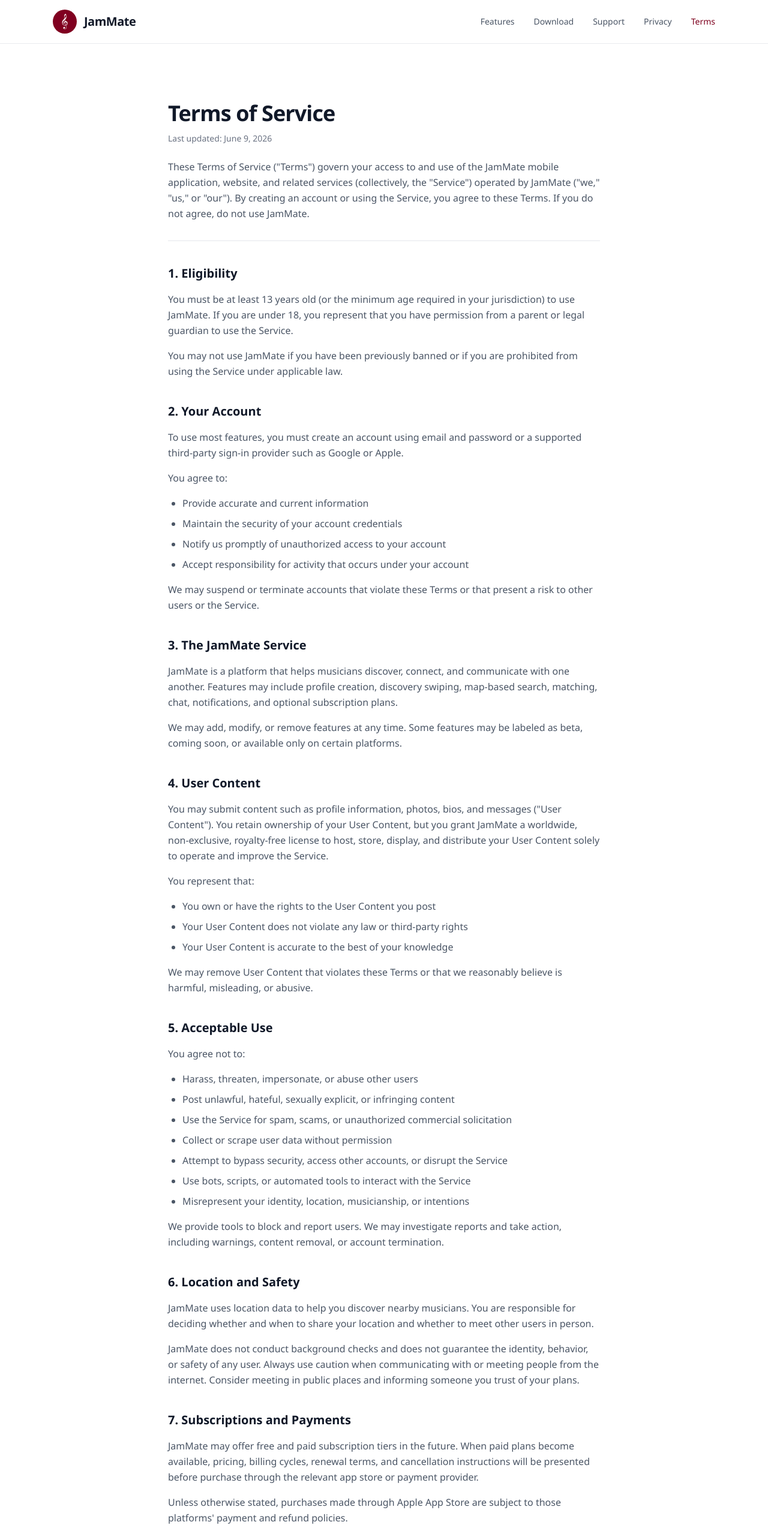
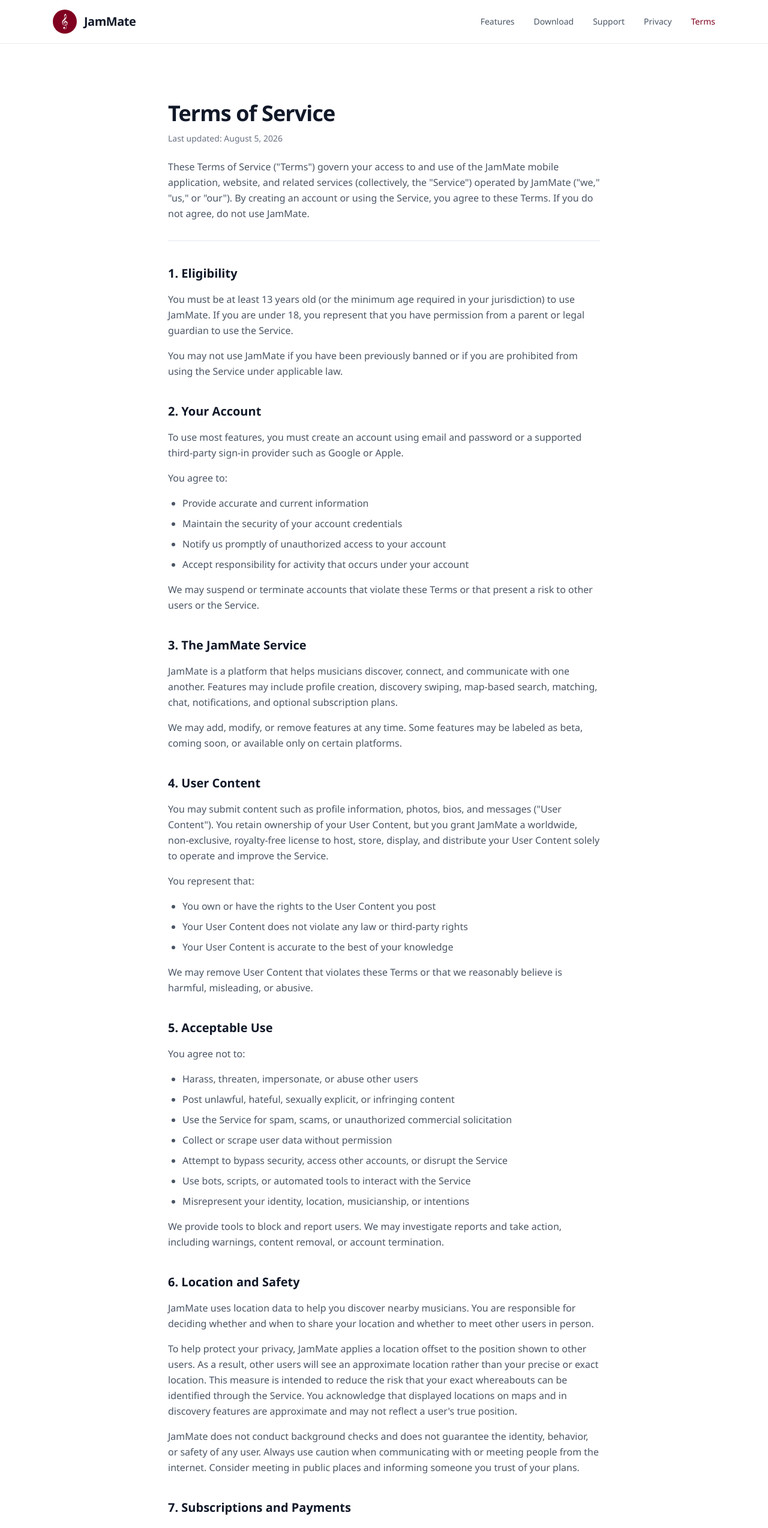
Before and after one commit to webmaster1225/Jamate-landing, a React (Vite) app: page /terms in a window 1280 px wide. Shown: the top 2548 px of the page at 60% size. Built offline with nearby package versions, Linux system fonts and the light colour scheme.

Commit message:
fix: terms

```diff
--- a/src/content/terms.ts
+++ b/src/content/terms.ts
@@ -1,6 +1,6 @@
 export const termsOfService = {
   title: 'Terms of Service',
-  lastUpdated: 'June 9, 2026',
+  lastUpdated: 'August 5, 2026',
   intro:
     'These Terms of Service ("Terms") govern your access to and use of the JamMate mobile application, website, and related services (collectively, the "Service") operated by JamMate ("we," "us," or "our"). By creating an account or using the Service, you agree to these Terms. If you do not agree, do not use JamMate.',
   sections: [
@@ -65,6 +65,7 @@ export const termsOfService = {
       title: '6. Location and Safety',
       content: `
         <p>JamMate uses location data to help you discover nearby musicians. You are responsible for deciding whether and when to share your location and whether to meet other users in person.</p>
+        <p>To help protect your privacy, JamMate applies a location offset to the position shown to other users. As a result, other users will see an approximate location rather than your precise or exact location. This measure is intended to reduce the risk that your exact whereabouts can be identified through the Service. You acknowledge that displayed locations on maps and in discovery features are approximate and may not reflect a user's true position.</p>
         <p>JamMate does not conduct background checks and does not guarantee the identity, behavior, or safety of any user. Always use caution when communicating with or meeting people from the internet. Consider meeting in public places and informing someone you trust of your plans.</p>
       `,
     },
```
